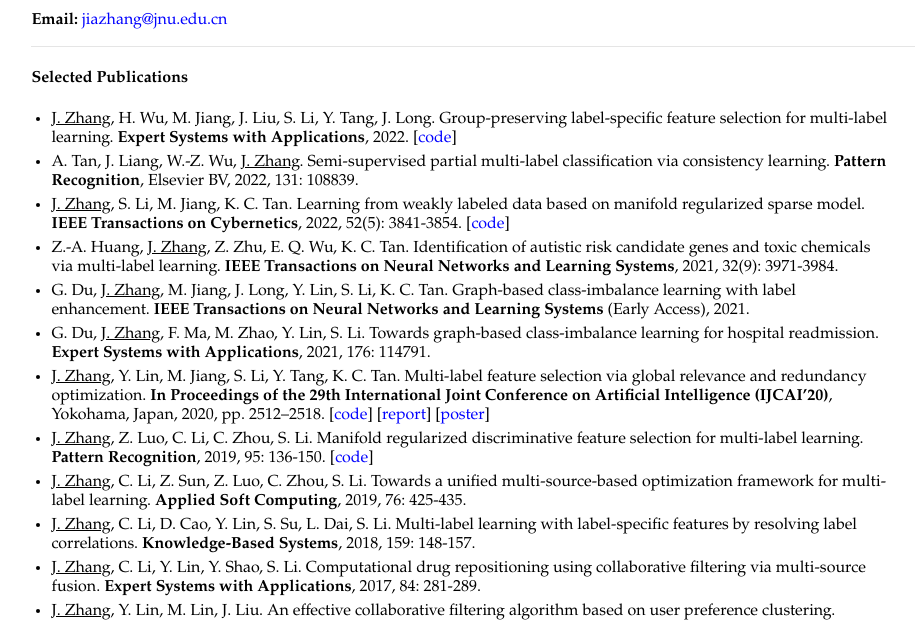
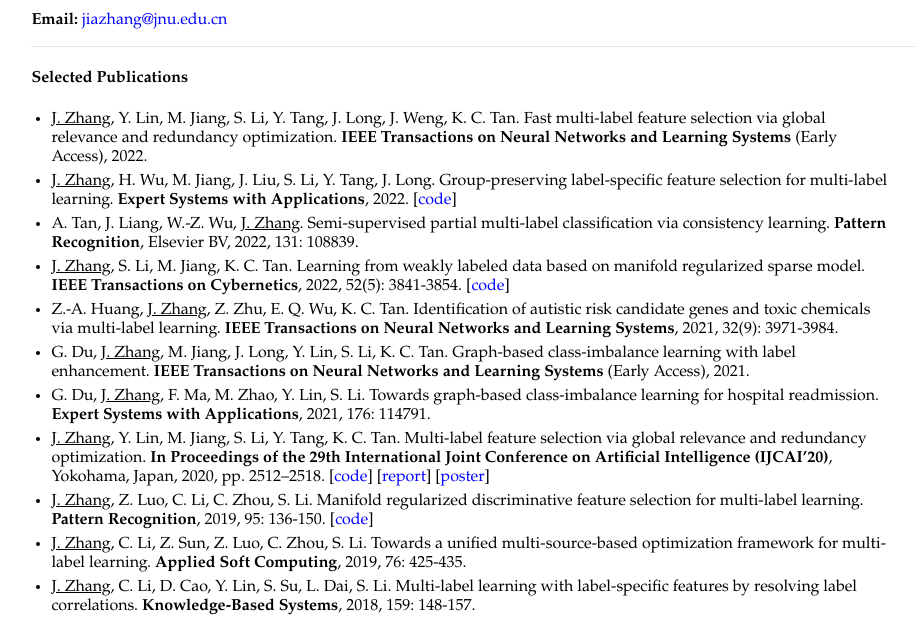
Before and after one commit to jiazhang-ml/jiazhang-ml.github.io, a Jekyll site: the page built from index.md, in a window 1280 px wide and 900 px high, cut to the strip 280-900 px from the top of the window. Shown: the whole strip, without its empty margins (167-1084 px from the left). Built offline with Jekyll 4.4.1, drawn with Linux system fonts in a browser that asks for light colours.

Commit message:
Update index.md

```diff
--- a/index.md
+++ b/index.md
@@ -17,6 +17,7 @@ I received the Ph.D. degree from the School of Informatics, Xiamen University, X
 
 #### Selected Publications
 
+* <u>J. Zhang</u>, Y. Lin, M. Jiang, S. Li, Y. Tang, J. Long, J. Weng, K. C. Tan. Fast multi-label feature selection via global relevance and redundancy optimization. **IEEE Transactions on Neural Networks and Learning Systems** (Early Access), 2022.
 * <u>J. Zhang</u>, H. Wu, M. Jiang, J. Liu, S. Li, Y. Tang, J. Long. Group-preserving label-specific feature selection for multi-label learning. **Expert Systems with Applications**, 2022. [[code](https://codeocean.com/capsule/1281687/tree/v1)]
 * A. Tan, J. Liang, W.-Z. Wu, <u>J. Zhang</u>. Semi-supervised partial multi-label classification via consistency learning. **Pattern Recognition**, Elsevier BV, 2022, 131: 108839.
 * <u>J. Zhang</u>, S. Li, M. Jiang, K. C. Tan. Learning from weakly labeled data based on manifold regularized sparse model. **IEEE Transactions on Cybernetics**, 2022, 52(5): 3841-3854. [[code](MSWL-master.zip)]
```
